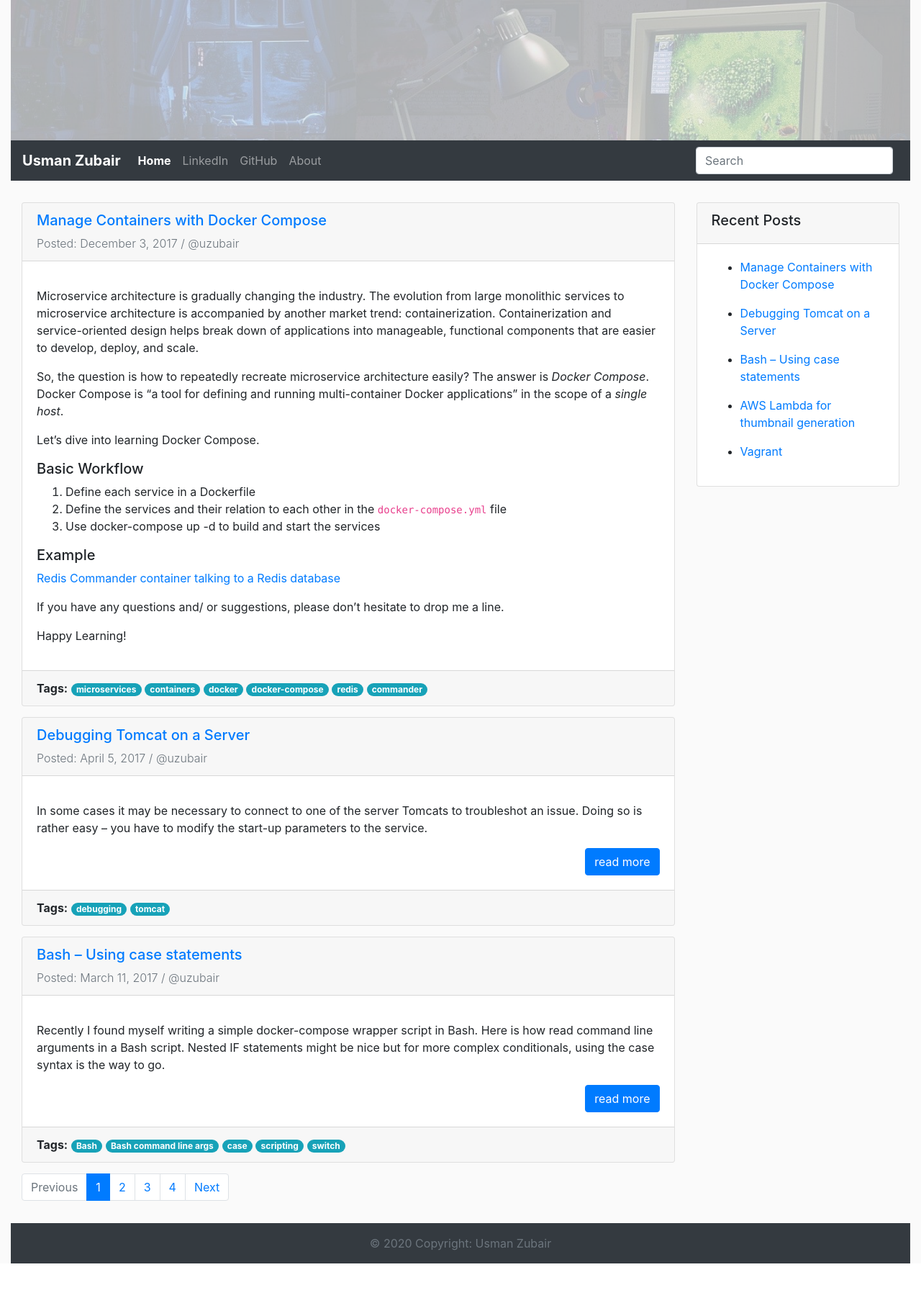
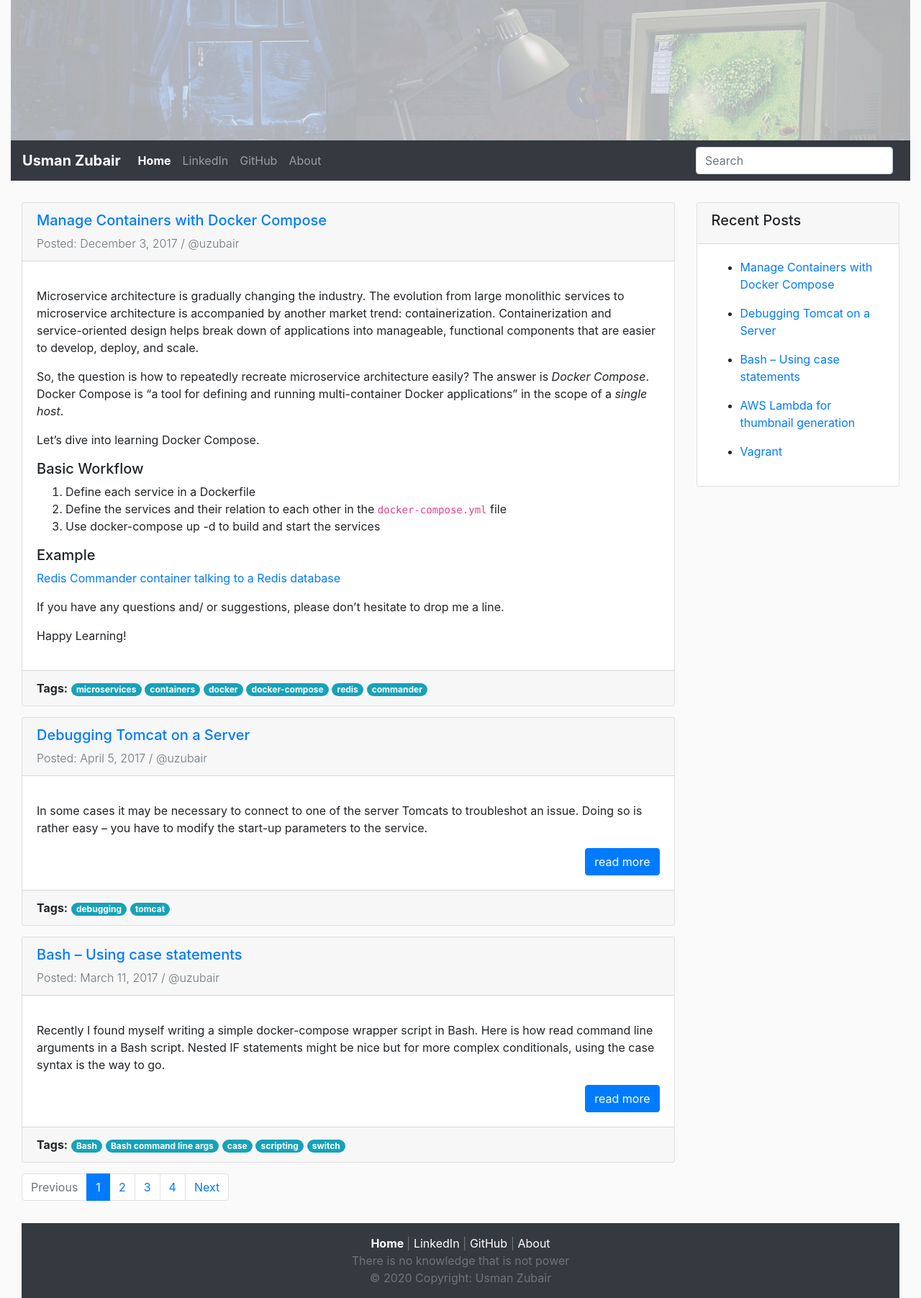
Before and after one commit to uzubair/uzubair.github.io, a Jekyll site: the page built from index.html, in a window 1280 px wide. Shown: the whole page at 72% size. Built offline with Jekyll 4.4.1, drawn with Linux system fonts in a browser that asks for light colours; the list of posts is cut into pages by our own code; comment, search, counter and statistics services are not loaded; before the commit the page ends 1755 px from its top, so only the background shows below that.

Commit message:
Update footer to include links

```diff
--- a/_includes/footer.html
+++ b/_includes/footer.html
@@ -1,5 +1,30 @@
-<footer class="footer">
-    <div class="bg-dark text-white text-center p-3">
-      <span class="text-muted">© 2020 Copyright: Usman Zubair</span>
+<div class="container-fluid">
+  <footer class="footer">
+    <div class="bg-dark text-white p-3">
+      <div class="row justify-content-sm-center">
+        <div class="col-sm-auto">
+          {% for item in site.data.navigation %}
+            {% if item.link == "/" or item.link == "/pages/about.html" %}
+                {% if page.url == item.link %}
+                    <a class="text-white" href="{{ item.link }}"><strong>{{ item.name }} <span class="sr-only">(current)</span></strong></a>
+                {% else %}
+                    <a class="text-white" href="{{ item.link }}">{{ item.name }}</a>
+                {% endif %}
+            {% else %}
+                <a class="text-white" target="_blank" rel="noopener noreferrer" href="{{ item.link }}">{{ item.name }}</a>
+            {% endif %} {% unless forloop.last %}<span class="text-muted"> | </span>{% endunless %}
+          {% endfor %}
+        </div>
+      </div>
+      <div class="row justify-content-sm-center">
+        <div class="col-sm-auto">
+          <span class="text-muted">There is no knowledge that is not power</span>
+        </div>
+      </div>
+      <div class="row justify-content-sm-center">
+        <div class="col-sm-auto">
+          <span class="text-muted">© {{ site.time | date: '%Y' }} Copyright: Usman Zubair</span>
+        </div>
+      </div>
     </div>
-  </footer>
+</footer>
--- a/_sass/main.scss
+++ b/_sass/main.scss
@@ -17,3 +17,7 @@
     margin-top: 15px;
     margin-bottom: 15px;
 }
+
+a:hover {
+    text-decoration: none !important;
+}
```
